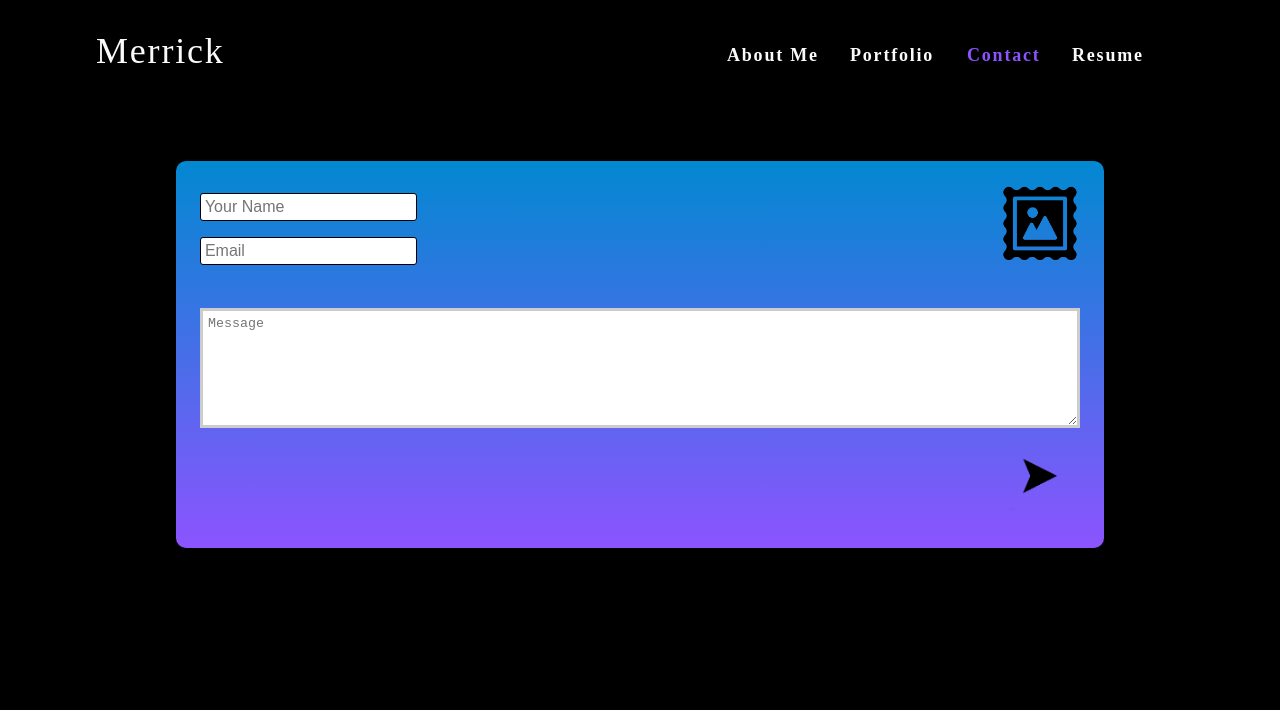
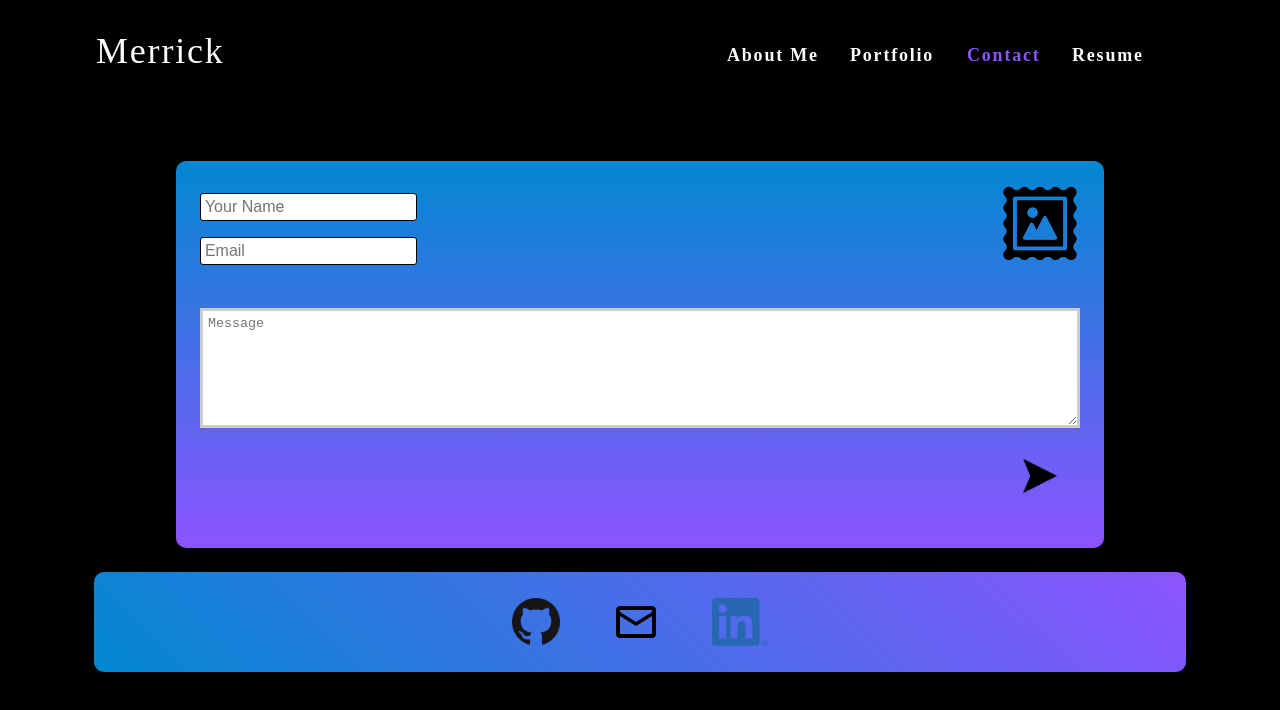
Before and after one commit to merrickwatts/Portfolio-2.0, a React (Create React App) app: page / in a window 1280 px wide. Both pictures are taken after a click on the item "Contact". Shown: the top 710 px of the page. Built offline with nearby package versions, Linux system fonts and the light colour scheme.

Commit message:
changing a few things

```diff
--- a/package.json
+++ b/package.json
@@ -1,6 +1,7 @@
 {
   "name": "react-portfolio",
   "version": "0.1.0",
+  "homepage": "https://merrickwatts.github.io/Portfolio-2.0",
   "private": true,
   "dependencies": {
     "@testing-library/jest-dom": "^5.16.4",
@@ -13,6 +14,8 @@
     "web-vitals": "^2.1.4"
   },
   "scripts": {
+    "predeploy": "npm run build",
+    "deploy": "gh-pages -d build",
     "start": "react-scripts start",
     "build": "react-scripts build",
     "test": "react-scripts test",
@@ -35,5 +38,8 @@
       "last 1 firefox version",
       "last 1 safari version"
     ]
+  },
+  "devDependencies": {
+    "gh-pages": "^4.0.0"
   }
 }
--- a/src/components/Contact/index.js
+++ b/src/components/Contact/index.js
@@ -1,8 +1,10 @@
 //import validateEmail from "../../utils/helpers"
 import React from "react";
+import Footer from "../Footer";
 
 function Contact() {
   return (
+    <div>
       <div className="containerBackdrop contact-form-holder px-2 py-2">
         <div className="flex-row space-between">
           <div>
@@ -46,6 +48,10 @@ function Contact() {
           ></img>
         </div>
       </div>
+      <div className="footer-box my-2 py-2">
+        <Footer />
+      </div>
+    </div>
   );
 }
 
```
Also changed, not shown: 1 other file (tests, documents, lock files or other folders). Lines whose indentation alone changed are shown as unchanged.
